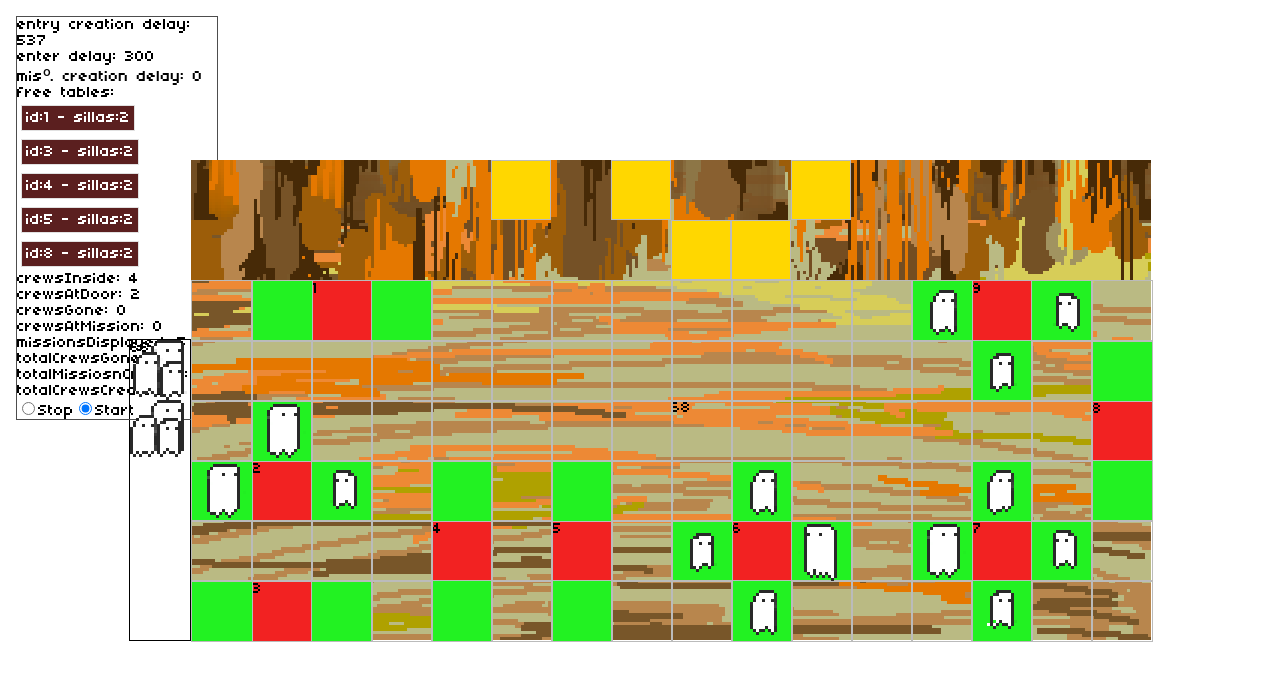
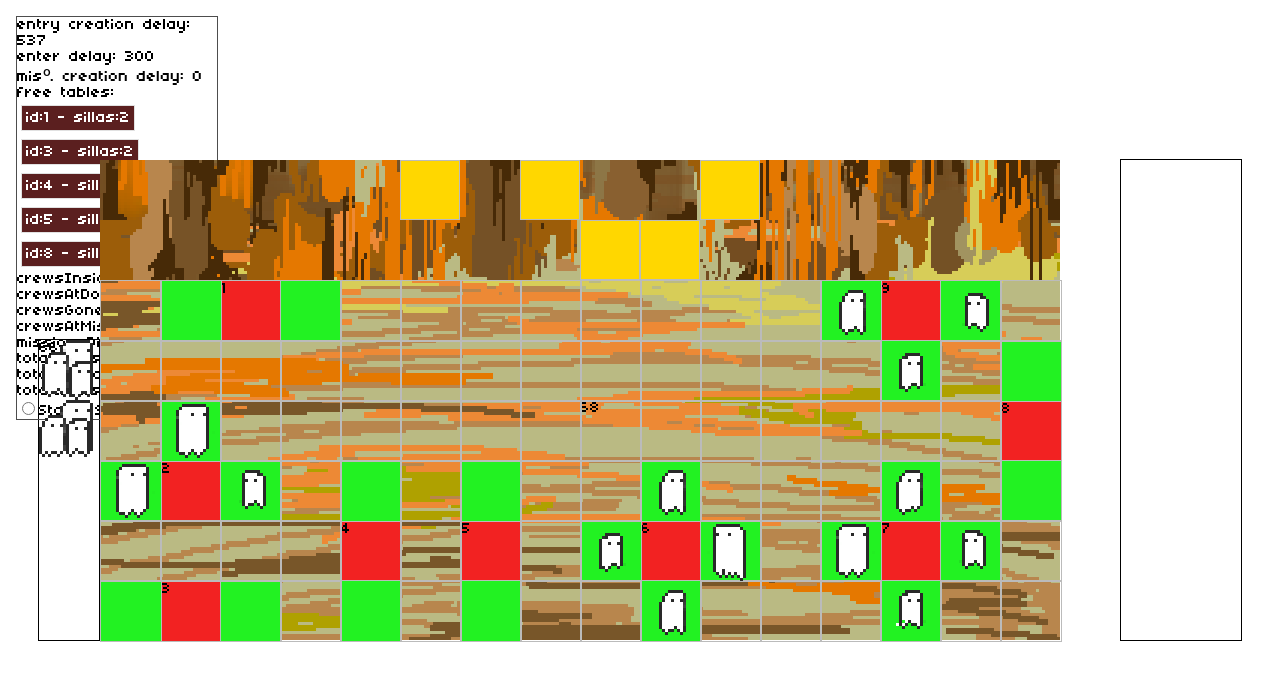
Before and after one commit to adolecumberri/the_bar, a React (Create React App) app in the folder the_bar/: page / in a window 1280 px wide. Shown: the top 680 px of the page. Built offline with nearby package versions, Linux system fonts and the light colour scheme.

Commit message:
preview del mission displayer

```diff
--- a/the_bar/src/componentes/BarEntry.tsx
+++ b/the_bar/src/componentes/BarEntry.tsx
@@ -8,6 +8,7 @@ import { ICrew } from "../interfaces";
 import { ImagesContext, loadBoxDimensions, StyleContext } from "../utility";
 import { useRenderCounter } from "../hooks";
 import { Crew } from "../classes/Crew2";
+import { CANVAS_COLS, CANVAS_ROWS } from "../constants/constants";
 
 
 interface barProps {
@@ -20,8 +21,8 @@ const BarEntry: FC<barProps> = ({ crewsAtDoor }) => {
   const barImgs = useContext(ImagesContext);
   const [count] = useRenderCounter();
   const { height, width } = loadBoxDimensions({
-    rows: 6,
-    cols: 16,
+    rows: CANVAS_ROWS,
+    cols: CANVAS_COLS,
     t_width: canvasWidth * pixelSize,
     t_height: canvasHeight * pixelSize,
     topMargin: 2,
--- /dev/null
+++ b/the_bar/src/componentes/MissionDisplayer.tsx
@@ -0,0 +1,56 @@
+//tablón de anuncios.
+
+//Barra del bar
+
+import React, { FC, useContext } from "react";
+
+//Material UI
+import { makeStyles } from "@material-ui/styles";
+import { ITheme } from "../interfaces";
+import { Table } from "../classes/GridBoxesTypes";
+import { CANVAS_COLS, CANVAS_ROWS } from "../constants/constants";
+import { ImagesContext, loadBoxDimensions, StyleContext } from "../utility";
+
+const useStyles = makeStyles((Theme: ITheme) => ({
+
+}));
+
+interface IMissionDisplayer {
+
+}
+
+const MissionDisplayer: FC<IMissionDisplayer> = ({
+
+}) => {
+    //
+  const {  } = useStyles();
+  const { pixelSize, canvasHeight, canvasWidth } = useContext(StyleContext);
+  const barImgs = useContext(ImagesContext);
+
+  //cell height and width height
+  const { height, width } = loadBoxDimensions({
+    rows: CANVAS_ROWS,
+    cols: CANVAS_COLS,
+    t_width: canvasWidth * pixelSize,
+    t_height: canvasHeight * pixelSize,
+    topMargin: 2,
+  });
+
+  let container = {
+    height: canvasHeight * pixelSize , //- height * 3
+    width: width * 2,
+    border: "1px solid black",
+    // marginTop: height ,
+    marginLeft: width,
+  };
+
+
+
+  return (
+    <div style={container}>
+
+    </div>
+  );
+};
+
+export default MissionDisplayer;
--- a/the_bar/src/componentes/ScreenWithComponents.tsx
+++ b/the_bar/src/componentes/ScreenWithComponents.tsx
@@ -6,7 +6,7 @@ import { FC, useEffect, useState, useContext, useCallback, useReducer, ReactNode
 import { useWindowSize } from "../hooks";
 
 import { IMission, IPixelSize } from "../interfaces";
-import { Bar2, ToolTipGlobal } from ".";
+import { Bar2, MissionDisplayer, ToolTipGlobal } from ".";
 import { StyleContext } from "../utility";
 import { THEME, CANVAS_COLS, CANVAS_ROWS, CREW_STATUS, MAX_CREWS_TO_CREATE } from "../constants/constants";
 import BarEntry from "./BarEntry";
@@ -118,7 +118,7 @@ const Screen: FC = () => {
     if (
         crewsAtDoor.length < 5 &&
         barGrid.getFreeTables().length > 0 &&
-        totalCrewsCreated.current < MAX_CREWS_TO_CREATE &&
+        totalCrewsCreated.current <= MAX_CREWS_TO_CREATE &&
         !areDelaisStopped
       ) {
       // menos de 5 equipos en puerta Y mesas libres? activo el timer para crear grupos.
@@ -352,6 +352,8 @@ const Screen: FC = () => {
         // triggerRender={triggerRender}
         />
 
+        <MissionDisplayer/>
+
         <ToolTipGlobal hidden={toolTipContent === undefined}> {toolTipContent} </ToolTipGlobal>
       </StyleContext.Provider>
     </>
--- a/the_bar/src/componentes/index.ts
+++ b/the_bar/src/componentes/index.ts
@@ -7,6 +7,7 @@ import Screen from './Screen';
 import BarEntry from './BarEntry';
 import ToolTip from './ToolTip';
 import ToolTipGlobal from './ToolTipGlobal';
+import MissionDisplayer from './MissionDisplayer';
 export {
     Bar, // version de clases.
     Bar2, // version de componentes.
@@ -15,5 +16,6 @@ export {
     Screen,
     BarEntry,
     ToolTip,
-    ToolTipGlobal
+    ToolTipGlobal,
+    MissionDisplayer
 }
```
